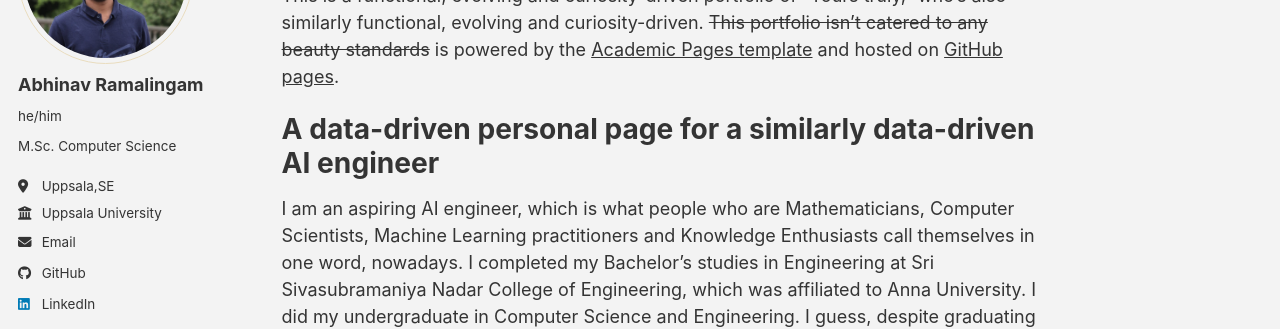
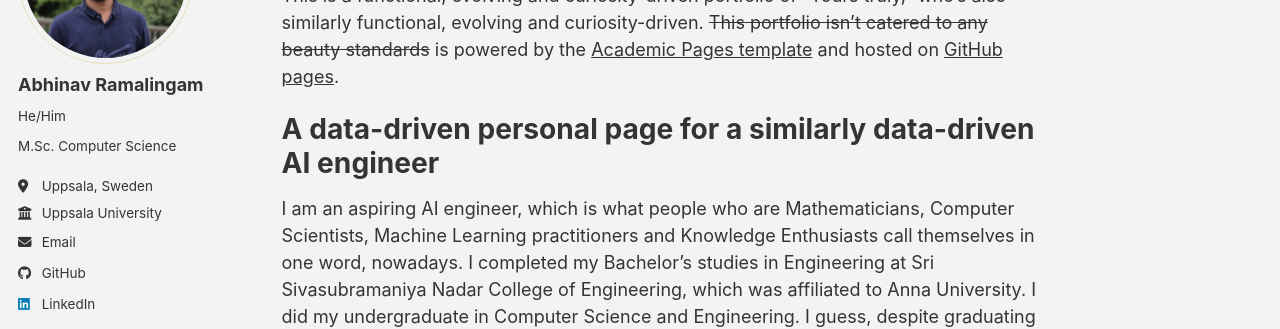
Before and after one commit to Abhinav-Ram/Abhinav-Ram.github.io, a Jekyll site: the page built from _pages/about.md, in a window 1280 px wide. Shown: the part 212-541 px from the top of the page. Built offline with Jekyll 4.4.1, drawn with Linux system fonts in a browser that asks for light colours; a style sheet for code colours, icons or effects is not loaded.

```diff
--- a/_config.yml
+++ b/_config.yml
@@ -25,12 +25,13 @@ author:
   # Biographic information
   avatar           : "profile.png"
   name             : "Abhinav Ramalingam"
-  pronouns         : "he/him"
+  pronouns         : "He/Him"
   bio              : "M.Sc. Computer Science"
-  location         : "Uppsala,SE"
+  location         : "Uppsala, Sweden"
   employer         : "Uppsala University"
   uri              : # URL
   email            : "abhinavram2002@gmail.com"
+  phone            : "+46 73 493 55 74"
 
   # Academic websites
   academia         : # URL
```
